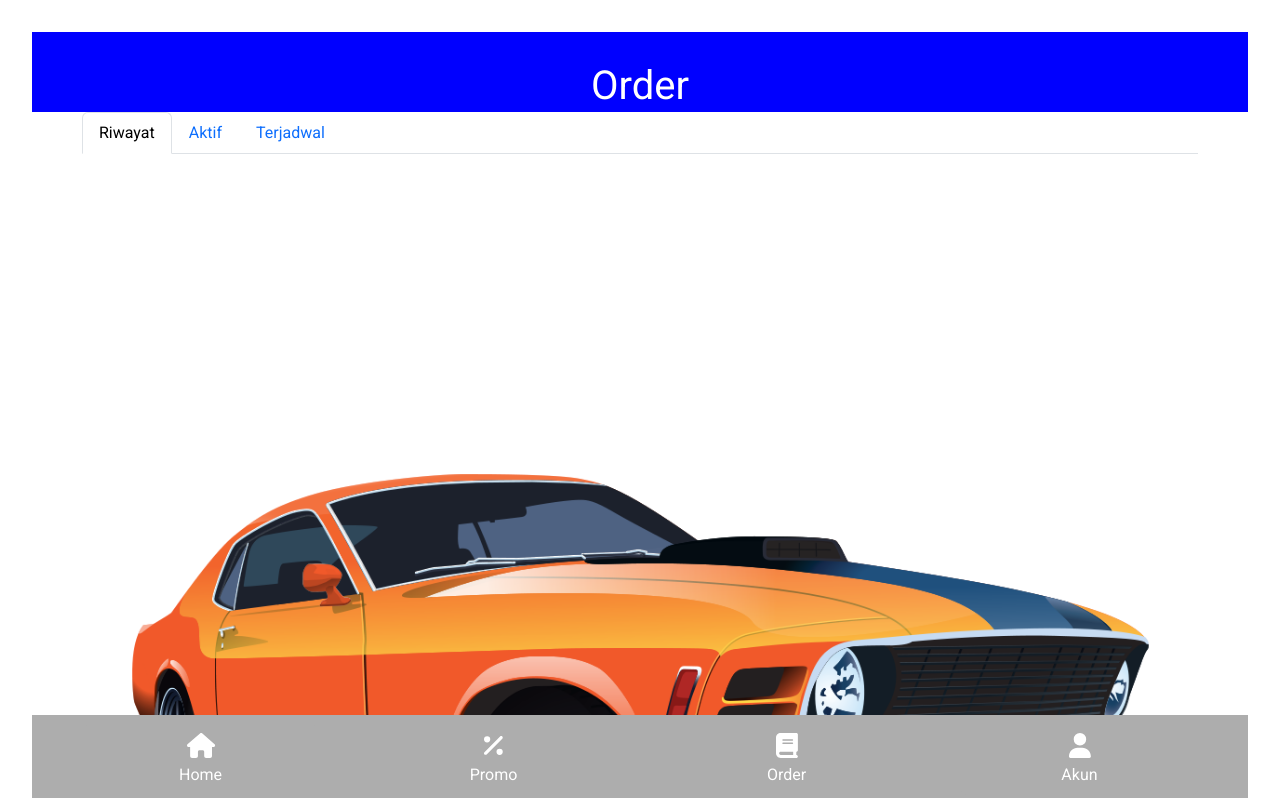
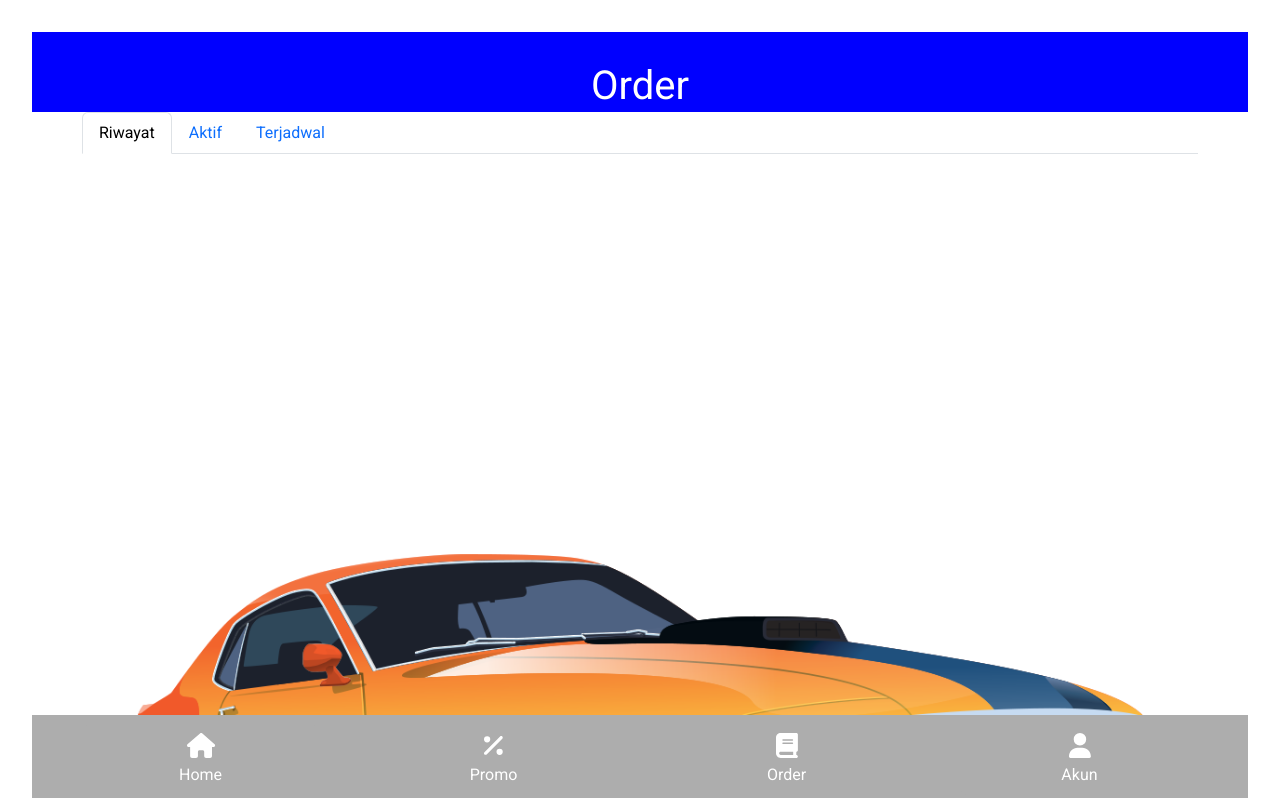
Before and after one commit to GallanSJK/test-fs-bni, a React (Vite) app: page /order in a window 1280 px wide. Shown: the top 798 px of the page. Built offline with nearby package versions, Linux system fonts and the light colour scheme.

Commit message:
styling order

```diff
--- a/src/pages/Order/index.jsx
+++ b/src/pages/Order/index.jsx
@@ -16,14 +16,14 @@ export default function Order() {
                 </Container>
             </section>
             <section className='Tabs'>
-                <Container>
+                <Container className='mb-5'>
                     <Tabs
                     defaultActiveKey="riwayat"
                     id="uncontrolled-tab-example"
-                    className="mb-3"
+                    className="mb-5"
                     >
                         <Tab eventKey="riwayat" title="Riwayat">
-                            <div className='text-center'>
+                            <div className='text-center py-5'>
                                 <Image className='img-fluid' src={Mobil} />
                                 <h1>Kamu belum pernah membuat order apapun</h1>
                                 <Link to='/home'>
```
